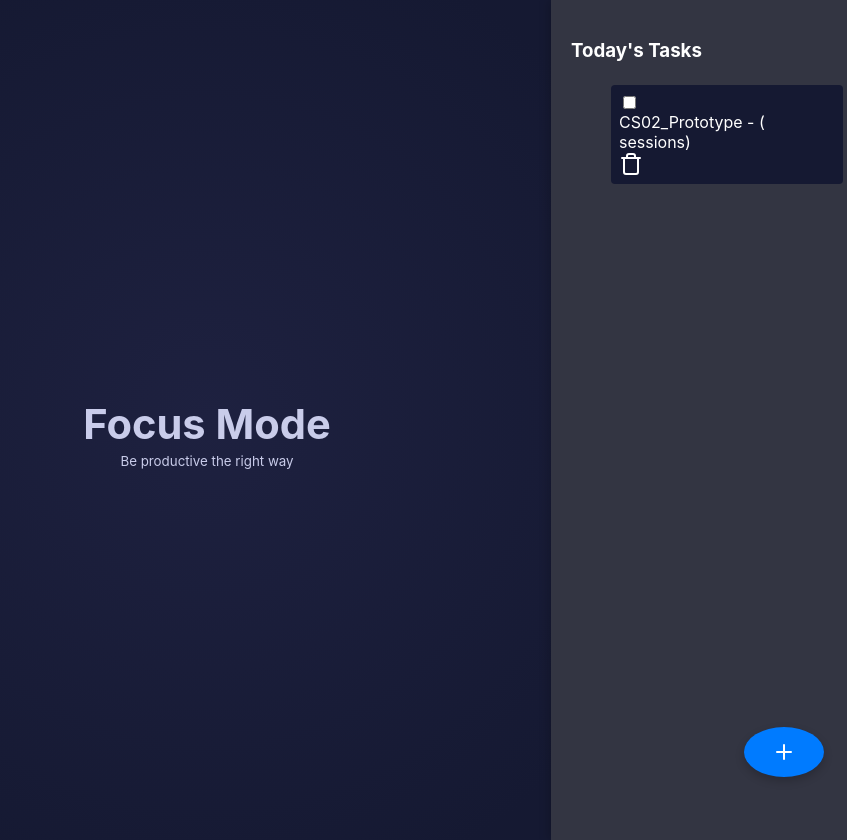
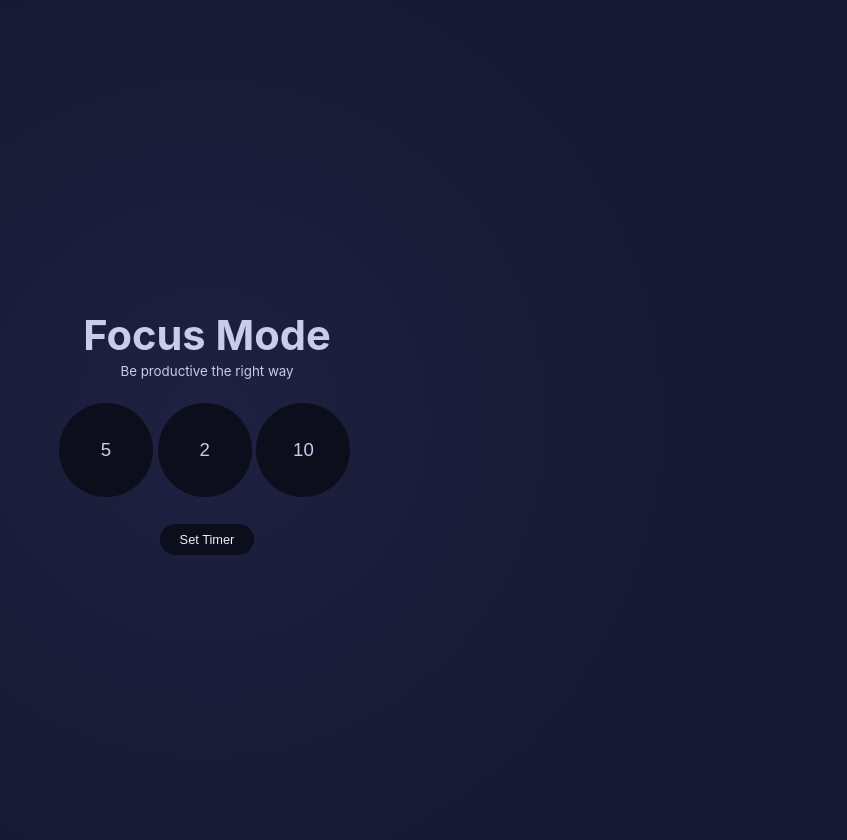
Before and after one commit to binubandara/virtuTask-app, a React (Vite) app in the folder frontend/: page / in a window 1280 px wide. Shown: the whole page, without its empty margins (433-1280 px from the left). Built offline with nearby package versions, Linux system fonts and the light colour scheme.

Commit message:
Refactor TaskList and SetPomodoro components; integrate context for task management and update input handling

```diff
--- a/frontend/src/component/SetPomodoro.jsx
+++ b/frontend/src/component/SetPomodoro.jsx
@@ -1,79 +1,42 @@
 import React, { useContext, useState } from "react";
-import { TaskContext } from "../context/TaskContext";
-import { Plus, Trash } from "lucide-react";
+import Button from "./Button";
+import { SettingContext } from "../context/SettingsContext";
 
-const TaskList = () => {
-  const { tasks, addTask, toggleTaskCompletion, deleteTask } = useContext(TaskContext);
-  const [showModal, setShowModal] = useState(false);
-  const [taskName, setTaskName] = useState("");
-  const [taskDate, setTaskDate] = useState("");
-  const [taskSessions, setTaskSessions] = useState("");
+const SetPomodoro = () => {
+  const [newTimer, setNewTimer] = useState({
+    work: 5,
+    short: 2,
+    long: 10,
+    active: "work",
+  });
 
-  const handleAddTask = () => {
-    if (taskName.trim() && taskDate && taskSessions) {
-      addTask({ name: taskName, date: taskDate, sessions: taskSessions });
-      setTaskName("");
-      setTaskDate("");
-      setTaskSessions("");
-      setShowModal(false);
-    }
+  const { updateExecute } = useContext(SettingContext);
+
+  const handleChange = (input) => {
+    const { name, value } = input.target;
+    setNewTimer((prev) => ({
+      ...prev,
+      [name]: parseFloat(value) || 0,
+    }));
+  };
+
+  const handleSubmit = (e) => {
+    e.preventDefault();
+    updateExecute(newTimer);
   };
 
   return (
-    <>
-      <div className="task-list-container">
-        <h3>Today's Tasks</h3>
-        <ul className="task-list">
-          {tasks.map((task) => (
-            <li key={task.id} className="task-item">
-              <input
-                type="checkbox"
-                checked={task.completed}
-                onChange={() => toggleTaskCompletion(task.id)}
-              />
-              <span>{task.name} - {task.date} ({task.sessions} sessions)</span>
-              <Trash className="delete-icon" onClick={() => deleteTask(task.id)} />
-            </li>
-          ))}
-        </ul>
-      </div>
-
-      {/* Floating Plus Button */}
-      <button className="fab" onClick={() => setShowModal(true)}>
-        <Plus size={24} />
-      </button>
-
-      {/* Modal for Task Input */}
-      {showModal && (
-        <div className="modal-overlay">
-          <div className="modal">
-            <h2>Add New Task</h2>
-            <input
-              type="text"
-              placeholder="Task Name"
-              value={taskName}
-              onChange={(e) => setTaskName(e.target.value)}
-            />
-            <input
-              type="date"
-              value={taskDate}
-              onChange={(e) => setTaskDate(e.target.value)}
-            />
-            <input
-              type="number"
-              placeholder="Number of Sessions"
-              value={taskSessions}
-              onChange={(e) => setTaskSessions(e.target.value)}
-            />
-            <div className="modal-buttons">
-              <button className="cancel-btn" onClick={() => setShowModal(false)}>Cancel</button>
-              <button className="task-add-btn" onClick={handleAddTask}>Add Task</button>
-            </div>
-          </div>
+    <div className="form-container">
+      <form noValidate onSubmit={handleSubmit}>
+        <div className="input-wrapper">
+          <input className="input" name="work" onChange={handleChange} value={newTimer.work} />
+          <input className="input" name="short" onChange={handleChange} value={newTimer.short} />
+          <input className="input" name="long" onChange={handleChange} value={newTimer.long} />
         </div>
-      )}
-    </>
+        <Button type="submit" title="Set Timer" />
+      </form>
+    </div>
   );
 };
 
-export default TaskList;
+export default SetPomodoro;
--- a/frontend/src/component/TaskList.jsx
+++ b/frontend/src/component/TaskList.jsx
@@ -1,79 +1,21 @@
-import React, { useState, useEffect } from "react";
+import React, { useContext, useState } from "react";
+import { TaskContext } from "../context/TaskContext";
 import { Plus, Trash } from "lucide-react";
 
 const TaskList = () => {
-  const [tasks, setTasks] = useState([]);
+  const { tasks, addTask, toggleTaskCompletion, deleteTask } = useContext(TaskContext);
   const [showModal, setShowModal] = useState(false);
   const [taskName, setTaskName] = useState("");
   const [taskDate, setTaskDate] = useState("");
   const [taskSessions, setTaskSessions] = useState("");
 
-  // Fetch tasks from backend on component mount
-  useEffect(() => {
-    fetch("http://localhost:5000/tasks") // Backend API
-      .then((res) => res.json())
-      .then((data) => setTasks(data))
-      .catch((err) => console.error("Error fetching tasks:", err));
-  }, []);
-
-  // Function to add a new task
-  const handleAddTask = async () => {
-    if (!taskName.trim() || !taskDate || !taskSessions) return;
-
-    const newTask = {
-      title: taskName,
-      date: taskDate,
-      sessions: taskSessions,
-      completed: false,
-    };
-
-    try {
-      const response = await fetch("http://localhost:5000/tasks", {
-        method: "POST",
-        headers: { "Content-Type": "application/json" },
-        body: JSON.stringify(newTask),
-      });
-
-      if (response.ok) {
-        const savedTask = await response.json();
-        setTasks([...tasks, savedTask]); // Update state with new task
-        setTaskName("");
-        setTaskDate("");
-        setTaskSessions("");
-        setShowModal(false);
-      }
-    } catch (error) {
-      console.error("Error adding task:", error);
-    }
-  };
-
-  // Function to toggle task completion
-  const toggleTaskCompletion = async (taskId, completed) => {
-    try {
-      await fetch(`http://localhost:5000/tasks/${taskId}`, {
-        method: "PUT",
-        headers: { "Content-Type": "application/json" },
-        body: JSON.stringify({ completed: !completed }),
-      });
-
-      setTasks(tasks.map((task) =>
-        task.id === taskId ? { ...task, completed: !completed } : task
-      ));
-    } catch (error) {
-      console.error("Error updating task:", error);
-    }
-  };
-
-  // Function to delete a task
-  const handleDeleteTask = async (taskId) => {
-    try {
-      await fetch(`http://localhost:5000/tasks/${taskId}`, {
-        method: "DELETE",
-      });
-
-      setTasks(tasks.filter((task) => task.id !== taskId));
-    } catch (error) {
-      console.error("Error deleting task:", error);
+  const handleAddTask = () => {
+    if (taskName.trim() && taskDate && taskSessions) {
+      addTask({ name: taskName, date: taskDate, sessions: taskSessions });
+      setTaskName("");
+      setTaskDate("");
+      setTaskSessions("");
+      setShowModal(false);
     }
   };
 
@@ -87,10 +29,10 @@ const TaskList = () => {
               <input
                 type="checkbox"
                 checked={task.completed}
-                onChange={() => toggleTaskCompletion(task.id, task.completed)}
+                onChange={() => toggleTaskCompletion(task.id)}
               />
-              <span>{task.title} - {task.date} ({task.sessions} sessions)</span>
-              <Trash className="delete-icon" onClick={() => handleDeleteTask(task.id)} />
+              <span>{task.name} - {task.date} ({task.sessions} sessions)</span>
+              <Trash className="delete-icon" onClick={() => deleteTask(task.id)} />
             </li>
           ))}
         </ul>
--- a/frontend/vite.config.js
+++ b/frontend/vite.config.js
@@ -6,7 +6,7 @@ export default defineConfig({
   plugins: [react()],
   build: {
     rollupOptions: {
-      input: '/src/index.jsx'
+      input: '/src/index.js'
     }
   }
 })
```
Also changed, not shown: frontend/src/component/Button.jsx (indentation only), 2 other files (tests, documents, lock files or other folders).
